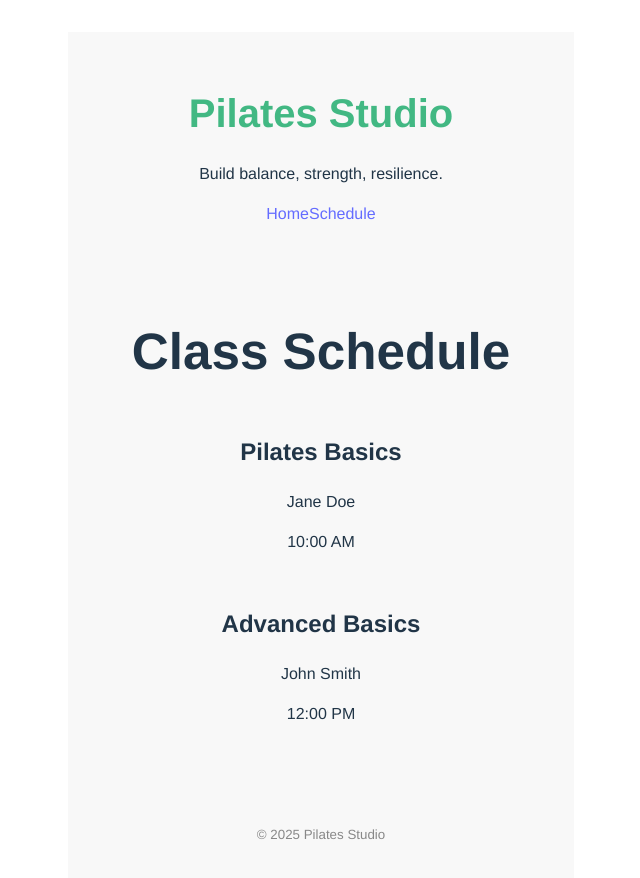
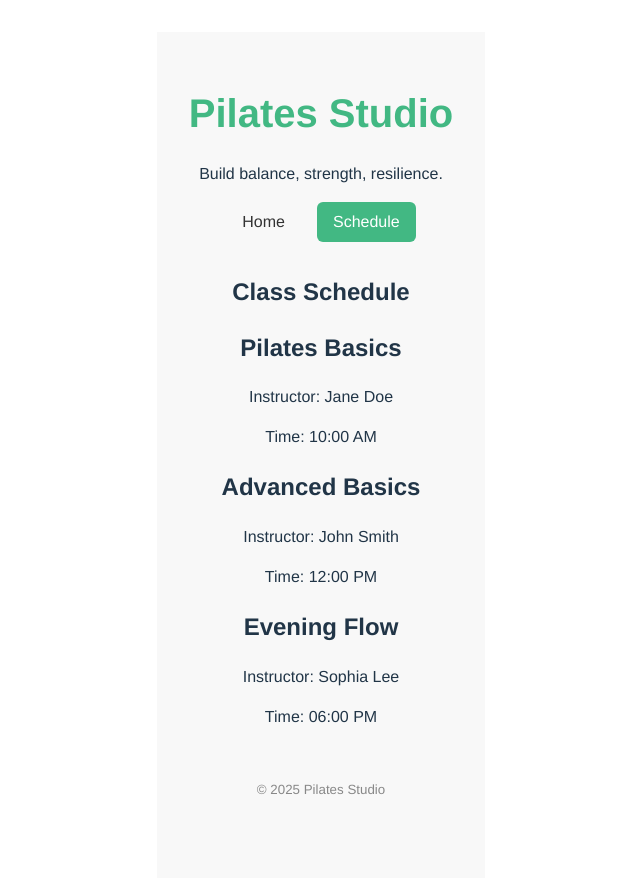
Before and after one commit to deliapater/Pilates-Studio-App, a Vue app: page /schedule in a window 1280 px wide. Shown: the top 878 px of the page, without its empty margins (319-959 px from the left). Built offline with nearby package versions, Linux system fonts and the light colour scheme.

Commit message:
refactors

```diff
--- a/src/App.vue
+++ b/src/App.vue
@@ -1,15 +1,9 @@
-<script setup>
-</script>
-
 <template>
   <div class="app-container">
     <header>
       <h1>Pilates Studio</h1>
       <p>Build balance, strength, resilience.</p>
-      <nav>
-        <router-link to="/">Home</router-link>
-        <router-link to="/schedule">Schedule</router-link>
-      </nav>
+      <NavBar />
     </header>
 
     <main>
@@ -17,10 +11,16 @@
     </main>
 
     <footer>
-      <small>&copy; 2025 Pilates Studio</small>
+      <small>&copy; {{ year }} Pilates Studio</small>
     </footer>
   </div>
 </template>
+
+<script setup>
+import NavBar from './components/NavBar.vue';
+
+const year = new Date().getFullYear()
+</script>
 
 <style scoped>
 .app-container {
--- a/src/components/ClassCard.vue
+++ b/src/components/ClassCard.vue
@@ -1,11 +1,24 @@
 <template>
-    <div class="p-4 border rounded shadow hover:shadow-lg">
-      <h2 class="text-xl font-bold">{{ className }}</h2>
-      <p>{{ instructor }}</p>
-      <p>{{ time }}</p>
-    </div>
-  </template>
+  <div class="p-4 border rounded shadow hover:shadow-lg">
+    <h2 class="text-xl font-bold text-green-600">{{ className }}</h2>
+    <p class="text-gray-700">Instructor: {{ instructor }}</p>
+    <p class="text-gray-500">Time: {{ time }}</p>
+    <p v-if="showSpots && spots !== null" class="text-sm text-gray-600">Spots Available: {{ spots }}</p>
+  </div>
+</template>
 
-  <script setup>
-  const props = defineProps(['className', 'instructor', 'time'])
-  </script>
+<script setup>
+const props = defineProps({
+  className: String,
+  instructor: String,
+  time: String,
+  spots: {
+    type: Number,
+    default: null
+  },
+  showSpots: {
+    type: Boolean,
+    default: false
+  }
+})
+</script>
--- /dev/null
+++ b/src/components/NavBar.vue
@@ -0,0 +1,38 @@
+<template>
+    <nav>
+        <router-link to="/">Home</router-link>
+        <router-link to="/schedule">Schedule</router-link>
+    </nav>
+</template>
+
+<script setup>
+import { RouterLink } from 'vue-router';
+</script>
+
+<style scoped>
+nav {
+    margin-top: 1rem;
+    display: flex;
+    justify-content: center;
+    gap: 1rem;
+}
+
+nav a {
+    text-decoration: none;
+    color: #333;
+    font-weight: 500;
+    padding: 0.5rem 1rem;
+    border-radius: 6px;
+    transition: background-color 0.3s, color 0.3s;
+}
+
+nav a:hover {
+    background-color: #e6f7f1;
+    color: #42b883;
+}
+
+.router-link-active {
+    background-color: #42b883;
+    color: white !important;
+}
+</style>
--- a/src/components/Schedule.vue
+++ b/src/components/Schedule.vue
@@ -1,35 +1,18 @@
 <template>
     <div class="schedule">
-        <h1>Class Schedule</h1>
-        <div class="class-list">
-            <ClassCard
-            v-for="classItem in classes"
-            :key="classItem.id"
-            :className="classItem.className"
-            :instructor="classItem.instructor"
-            :time="classItem.time"
-            />
-        </div>
+        <h2>Class Schedule</h2>
+        <ClassCard v-for="cls in classes" :key="cls.id" :className="cls.className" :instructor="cls.instructor"
+            :time="cls.time" />
     </div>
 </template>
 
 <script setup>
 import { ref } from 'vue';
 import ClassCard from './ClassCard.vue'
+import { classes as initialClasses } from '../data/classes'
 
-const classes = ref([
-    { id: 1, className: 'Pilates Basics', instructor: 'Jane Doe', time: '10:00 AM'},
-    { id: 2, className: 'Advanced Basics', instructor: 'John Smith', time: '12:00 PM'}
-]);
+const classes = ref(initialClasses)
 </script>
 
 <style scoped>
-.schedule {
-    padding: 2rem;
-}
-.class-list {
-    display: flex;
-    flex-direction: column;
-    gap: 1rem;
-}
 </style>
--- /dev/null
+++ b/src/data/classes.js
@@ -0,0 +1,23 @@
+export const classes = [
+  {
+    id: 1,
+    className: "Pilates Basics",
+    instructor: "Jane Doe",
+    time: "10:00 AM",
+    spots: 10,
+  },
+  {
+    id: 2,
+    className: "Advanced Basics",
+    instructor: "John Smith",
+    time: "12:00 PM",
+    spots: 8,
+  },
+  {
+    id: 3,
+    className: "Evening Flow",
+    instructor: "Sophia Lee",
+    time: "06:00 PM",
+    spots: 12,
+  },
+];
```
Also changed, not shown: src/components/Booking.vue (added).
